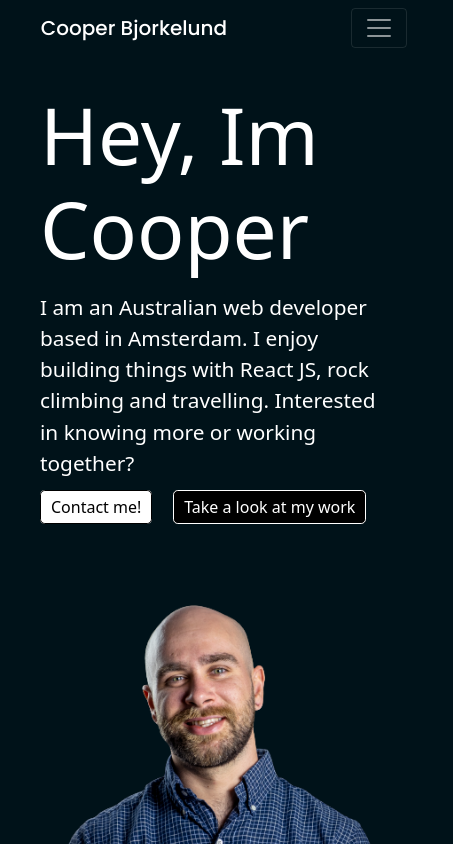
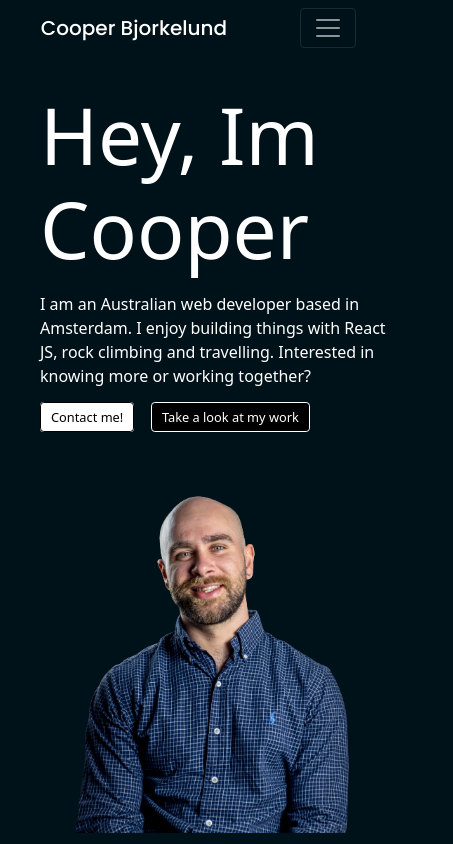
Before and after one commit to Coops023/site, a React (Create React App) app: page / in a window 390 px wide. Shown: the top 844 px of the page, 453 px wide, since content can reach past the window. Built offline with nearby package versions, Linux system fonts and the light colour scheme.

Commit message:
quick mobile styling fix

```diff
--- a/src/components/Navbar.css
+++ b/src/components/Navbar.css
@@ -50,7 +50,7 @@
 
 @media screen and (max-width: 800px) {
   .navbar {
-    width: 100%;
+    width: 87%;
     margin-bottom: 2em;
   }
 }
--- a/src/pages/About.css
+++ b/src/pages/About.css
@@ -56,13 +56,21 @@
 }
 
 .home-img {
-  width: 24em;
+  width: 23em;
 }
 
 @media screen and (max-width: 800px) {
   .about-content {
     align-items: left !important;
     flex-direction: column;
+  }
+
+  .about-paragraph {
+    font-size: 1em;
+  }
+
+  .home-img {
+    width: 19em;
   }
 
   .about-text-wrap {
@@ -73,3 +81,9 @@
     display: none;
   }
 }
+
+@media screen and (max-width: 800px) {
+  .contact-btn {
+    font-size: 0.8em;
+  }
+}
--- a/src/pages/Contact.css
+++ b/src/pages/Contact.css
@@ -4,7 +4,7 @@
   flex-direction: column;
   text-align: left;
   padding: 0 !important;
-  width: 100%;
+  width: 90% !important;
   margin: 3em 0;
 }
 
@@ -61,7 +61,9 @@ h1 {
     width: 68%;
   }
   .email-img {
-    margin-left: 2em;
+    margin-left: 1em;
+    width: 6em;
+    height: 5em;
   }
 
   .form-wrap {
--- a/src/pages/Projects.css
+++ b/src/pages/Projects.css
@@ -48,6 +48,7 @@ li {
 
 .project-img {
   width: 50%;
+  border-radius: 0.4em;
 }
 
 .button-wrap {
@@ -87,3 +88,8 @@ li {
     order: 1;
   }
 }
+@media screen and (max-width: 389px) {
+  .button {
+    font-size: 0.8em !important;
+  }
+}
```
Also changed, not shown: 1 other file (tests, documents, lock files or other folders).
